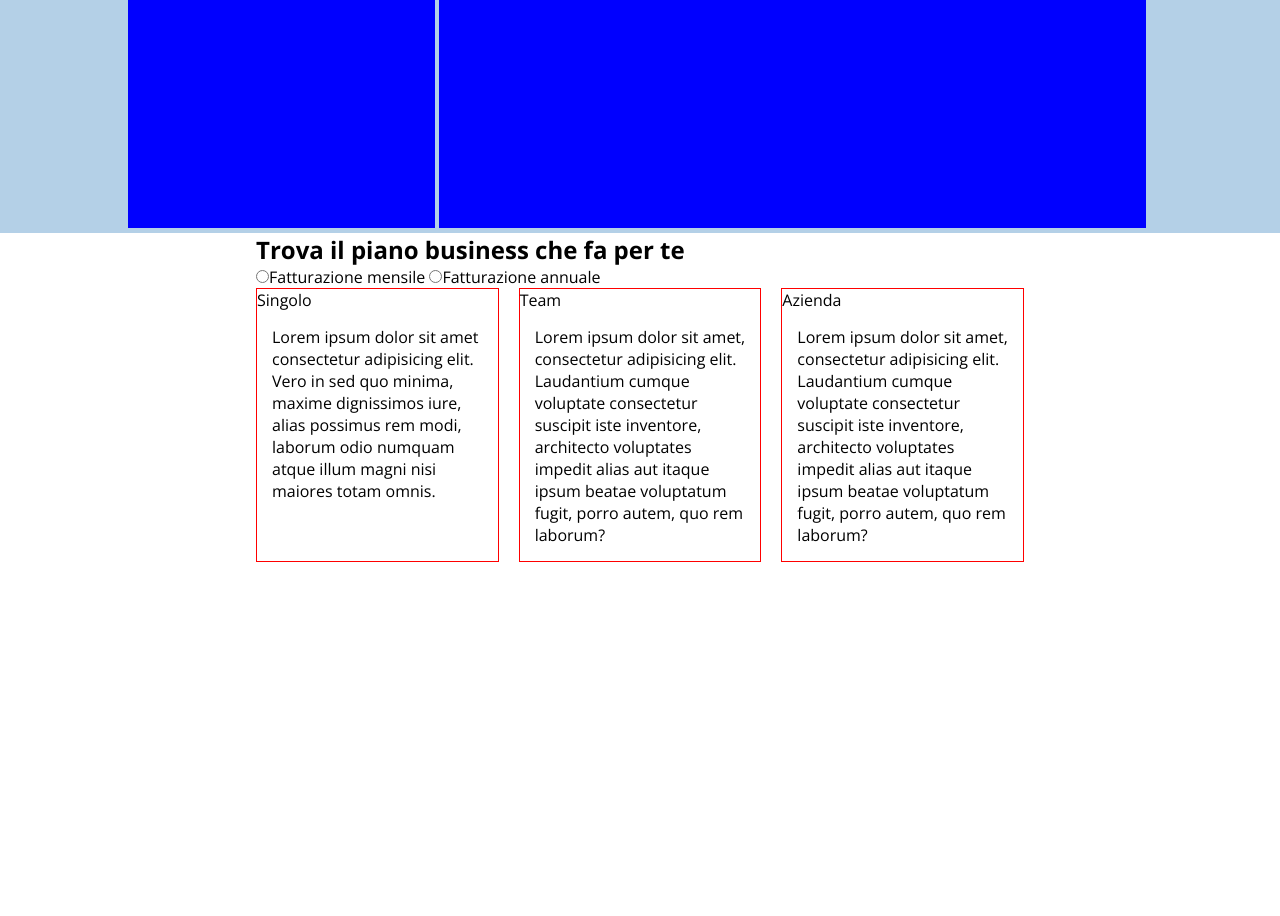
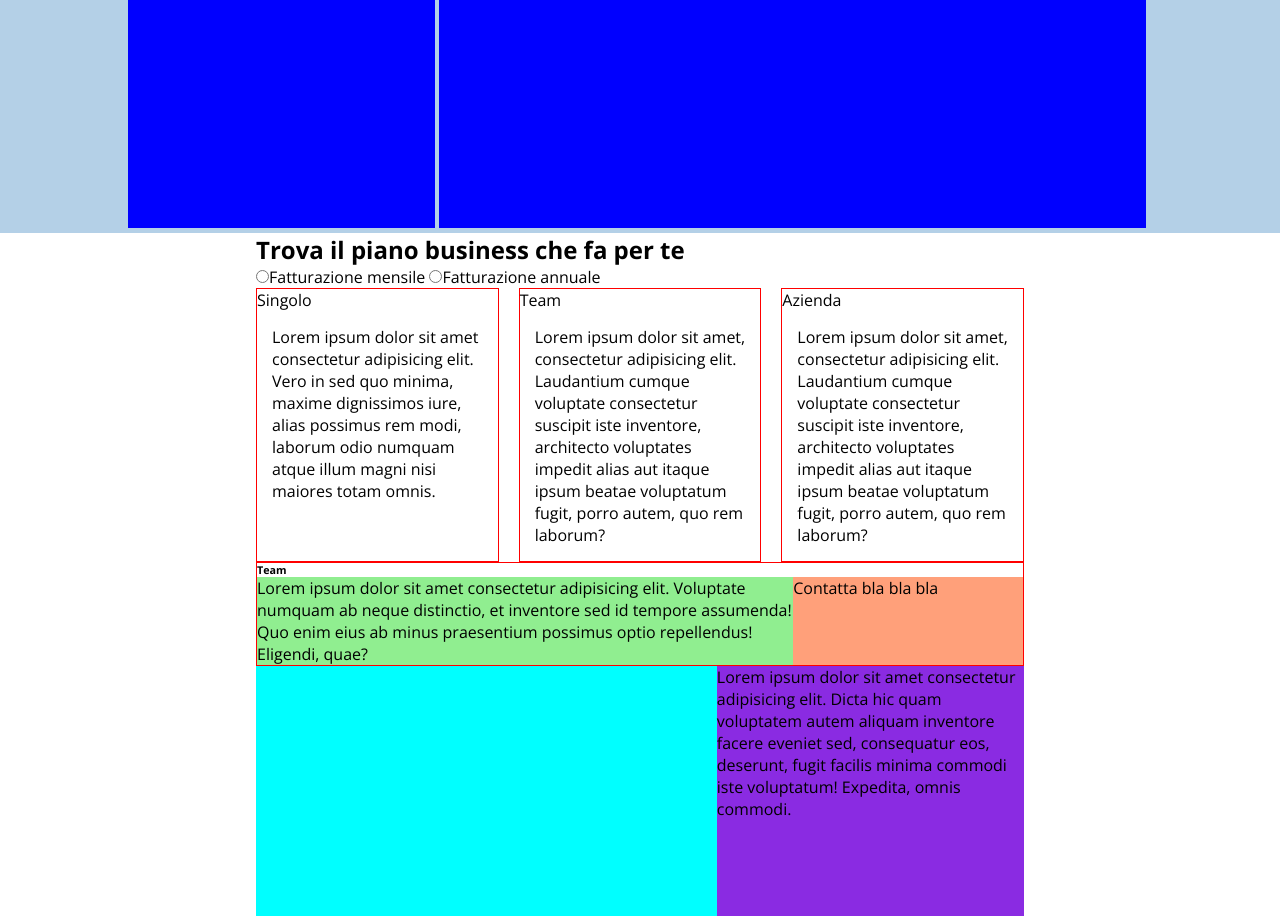
Before and after one commit to giuseppedonnici/htmlcss-dropbox, a plain HTML site: page index.html in a window 1280 px wide. Shown: the part 145-1061 px from the top of the page. Before the commit the page ends 800 px from the top, so only its background shows below. Drawn offline with nearby package versions, Linux system fonts and the light colour scheme.

Commit message:
Add: find-partner (1st section)

```diff
--- a/css/style.css
+++ b/css/style.css
@@ -53,6 +53,8 @@ nav {
 }
 
 /* MAIN */
+
+    /* 1st section */
 .col {
     width: calc(100% / 3);
     /* debug */
@@ -66,3 +68,35 @@ nav {
 .card {
     padding: 15px;
 }
+
+/* enterprise */
+
+.team-enterprise {
+    border: 1px solid red;
+}
+
+.enterprise-description {
+    width: 70%;
+    /* debug */
+    background-color: lightgreen;
+}
+
+.enterprise-button {
+    width: 30%;
+    /* debug */
+    background-color: lightsalmon;
+}
+
+/* find partner */
+.find-partner-img {
+    width: 60%;
+    /* debug */
+    height: 250px;
+    background-color: aqua;
+}
+
+.find-partner-description {
+    width: 40%;
+    /* debug */
+    background-color: blueviolet;
+}
--- a/index.html
+++ b/index.html
@@ -56,6 +56,25 @@
                         </div>
                     </div>
                 </div>
+                <div class="team-enterprise">
+                    <h6>Team</h6>
+                    <div class="enterprise-container flex">
+                        <div class="enterprise-description">
+                            Lorem ipsum dolor sit amet consectetur adipisicing elit. Voluptate numquam ab neque distinctio, et inventore sed id tempore assumenda! Quo enim eius ab minus praesentium possimus optio repellendus! Eligendi, quae?
+                        </div>
+                        <div class="enterprise-button">
+                            Contatta bla bla bla
+                        </div>
+                    </div>
+                </div>
+                <div class="find-partner-container flex">
+                    <div class="find-partner-img">
+
+                    </div>
+                    <div class="find-partner-description">
+                        Lorem ipsum dolor sit amet consectetur adipisicing elit. Dicta hic quam voluptatem autem aliquam inventore facere eveniet sed, consequatur eos, deserunt, fugit facilis minima commodi iste voluptatum! Expedita, omnis commodi.
+                    </div>
+                </div>
             </section>
             <section></section>
             <section></section>
```
